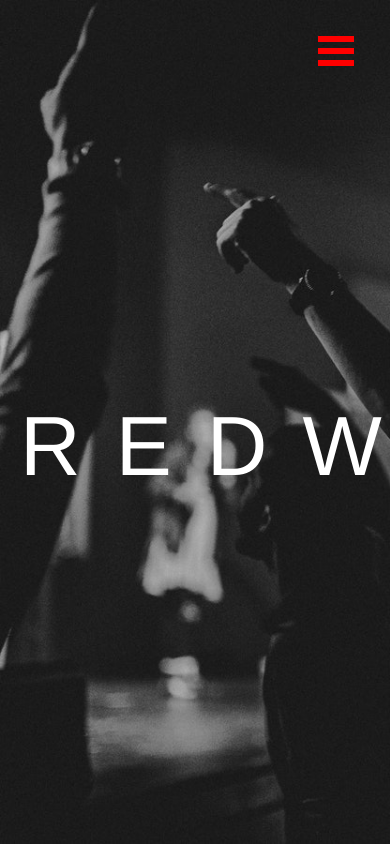
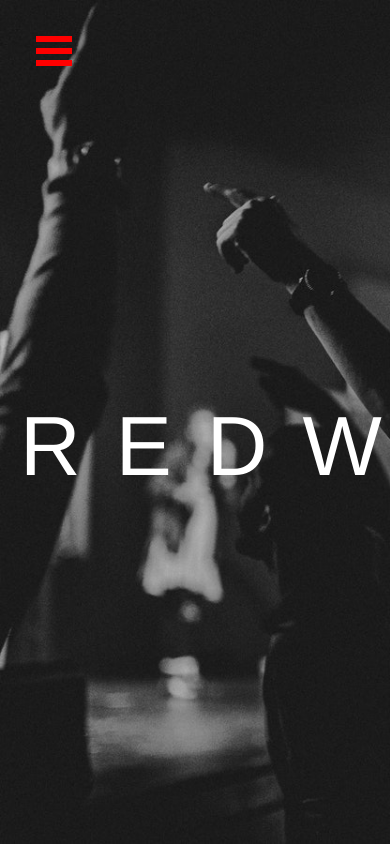
Before and after one commit to CodeLikeYouWantIt/REDW, a React (Create React App) app: page / in a window 390 px wide. Shown: the top 844 px of the page. Built offline with nearby package versions, Linux system fonts and the light colour scheme.

Commit message:
add media query

```diff
--- a/package.json
+++ b/package.json
@@ -7,6 +7,7 @@
     "react": "^16.2.0",
     "react-burger-menu": "^2.3.0",
     "react-dom": "^16.2.0",
+    "react-responsive": "^4.0.5",
     "react-reveal-text": "^0.1.1",
     "react-router-link": "^2.0.2",
     "react-scripts": "1.1.1",
--- a/src/components/App/App.js
+++ b/src/components/App/App.js
@@ -1,5 +1,6 @@
 import React, { Component } from 'react';
 import Home from '../Page/Home/Home'
+import Hamburger from '../HamburgerMenu/Hamburger'
 import './App.css'
 ;
 
@@ -7,6 +8,7 @@
     render() {
         return (
             <div>
+                <Hamburger/>
                 <Home/>
             </div>
         );
--- /dev/null
+++ b/src/components/HamburgerMenu/Hamburger.css
@@ -0,0 +1,48 @@
+
+/* Position and sizing of burger button */
+.bm-burger-button {
+  position: fixed;
+  width: 36px;
+  height: 30px;
+  left: 36px;
+  top: 36px;
+}
+
+/* Color/shape of burger icon bars */
+.bm-burger-bars {
+  background:red;
+}
+
+/* Position and sizing of clickable cross button */
+.bm-cross-button {
+  height: 24px;
+  width: 24px;
+}
+
+/* Color/shape of close button cross */
+.bm-cross {
+  background: #bdc3c7;
+}
+
+/* General sidebar styles */
+.bm-menu {
+  background: #373a47;
+  padding: 2.5em 1.5em 0;
+  font-size: 1.15em;
+}
+
+/* Morph shape necessary with bubble or elastic */
+.bm-morph-shape {
+  fill: #373a47;
+}
+
+/* Wrapper for item list */
+.bm-item-list {
+  color: #b8b7ad;
+  padding: 0.8em;
+}
+
+/* Styling of overlay */
+.bm-overlay {
+  background: rgba(0, 0, 0, 0.3);
+}
--- /dev/null
+++ b/src/components/HamburgerMenu/Hamburger.js
@@ -0,0 +1,21 @@
+import React, { Component } from 'react'
+import { slide as Menu } from 'react-burger-menu'
+import MediaQuery from 'react-responsive';
+import './Hamburger.css'
+// import { Link } from 'react-router-link'
+
+class Hamburger extends Component {
+    render() {
+        return (
+            <MediaQuery query="(max-width: 600px)">
+                <Menu>
+                    <a id="home" className="menu-item" href="/">Home</a>
+                    <a id="about" className="menu-item" href="/about">About</a>
+                    <a id="contact" className="menu-item" href="/contact">Contact</a>
+                    <a onClick={this.showSettings} className="menu-item--small" href="">Settings</a>
+                </Menu>
+            </MediaQuery>
+        );
+    }
+}
+export default Hamburger
--- a/src/components/NavBar/NavBar.css
+++ b/src/components/NavBar/NavBar.css
@@ -1,3 +1,4 @@
+
   @keyframes slideInFromLeft {
     0% {
       transform: translateX(-100%);
@@ -21,54 +22,3 @@
       color:#fff;
       font-size:1.20em;
   }
-
-@media only screen and (max-width: 600px) {
-
-/* Position and sizing of burger button */
-.bm-burger-button {
-  position: fixed;
-  width: 36px;
-  height: 30px;
-  right: 36px;
-  top: 36px;
-}
-
-/* Color/shape of burger icon bars */
-.bm-burger-bars {
-  background:red;
-}
-
-/* Position and sizing of clickable cross button */
-.bm-cross-button {
-  height: 24px;
-  width: 24px;
-}
-
-/* Color/shape of close button cross */
-.bm-cross {
-  background: #bdc3c7;
-}
-
-/* General sidebar styles */
-/* .bm-menu {
-  background: #373a47;
-  padding: 2.5em 1.5em 0;
-  font-size: 1.15em;
-} */
-
-/* Morph shape necessary with bubble or elastic */
-.bm-morph-shape {
-  fill: #373a47;
-}
-
-/* Wrapper for item list */
-.bm-item-list {
-  color: #b8b7ad;
-  padding: 0.8em;
-}
-
-/* Styling of overlay */
-.bm-overlay {
-  background: rgba(0, 0, 0, 0.3);
-}
-}
--- a/src/components/NavBar/NavBar.js
+++ b/src/components/NavBar/NavBar.js
@@ -1,19 +1,19 @@
 import React, {Component} from 'react'
-import { slide as Menu } from 'react-burger-menu'
+import MediaQuery from 'react-responsive';
 import './NavBar.css'
 // import { Link } from 'react-router-link'
 
 class NavBar extends Component {
     render (){
         return(
-            <Menu pageWrapId={"page-wrap"}>
-            <main id="page-wrap">
-                <a id="home" className="menu-item" href="/">Home</a>
-                <a id="about" className="menu-item" href="/about">About</a>
-                <a id="contact" className="menu-item" href="/contact">Contact</a>
-                <a className="menu-item--small" href="">Events</a>
-            </main>
-            </Menu>
+            <MediaQuery query="(min-width: 601px)">
+                <div class="navbar">
+                    <a id="home" className="menu-item" href="/">Home</a>
+                    <a id="about" className="menu-item" href="/about">About</a>
+                    <a id="contact" className="menu-item" href="/contact">Co</a>
+                    <a onClick={this.showSettings} className="menu-item--small" href="">Settings</a>
+                </div>
+            </MediaQuery>
         );
     }
 }
--- a/src/components/Page/Home/Home.js
+++ b/src/components/Page/Home/Home.js
@@ -8,7 +8,7 @@
     render() {
         return (
             <div className="header">
-                <NavBar />
+                <NavBar/>
                 <div class="heading">
                     <h1>
                         <span>R</span>
@@ -18,7 +18,6 @@
                     </h1>
                 </div>
             </div>
-
         );
     }
 }
```
Also changed, not shown: 2 other files (tests, documents, lock files or other folders). Lines whose indentation alone changed are shown as unchanged.
